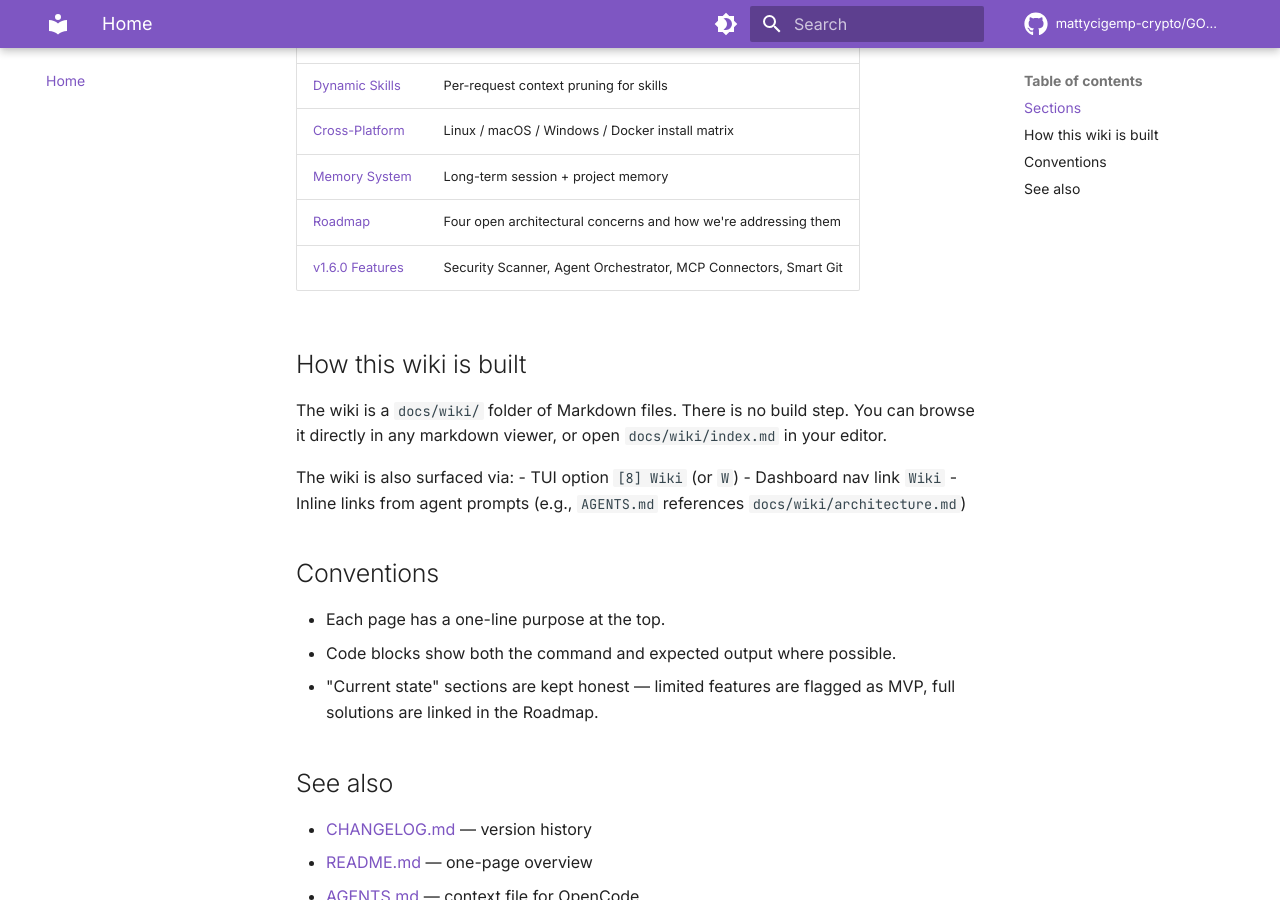
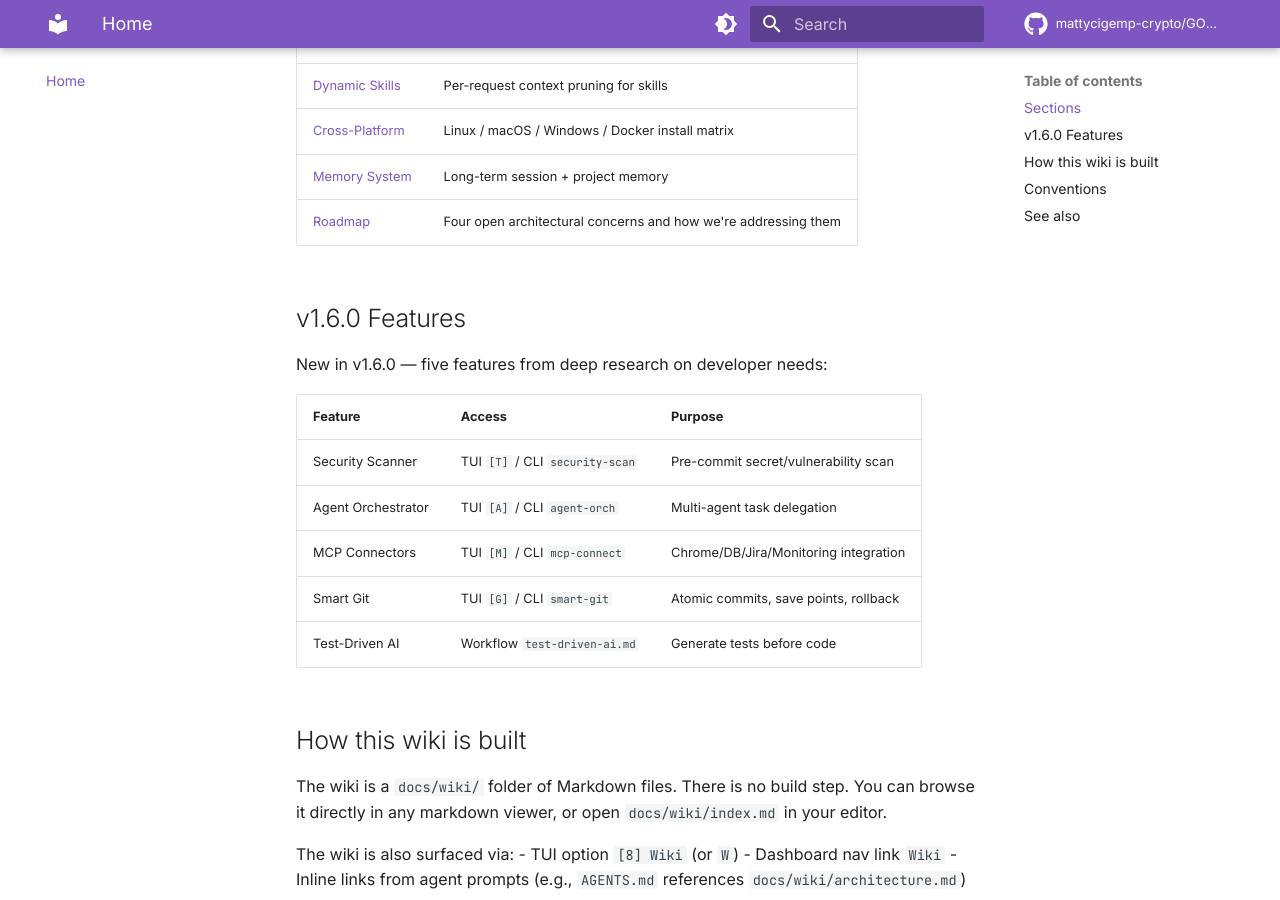
Before and after one commit to mattycigemp-crypto/GOD-OPENCODE, an MkDocs documentation site: the page built from docs/wiki/index.md, in a window 1280 px wide and 900 px high, scrolled down 556 px. Built offline with MkDocs 1.6.1 and Material for MkDocs 9.7.7, drawn with Linux system fonts in a browser that asks for light colours; comment, search, counter and statistics services are not loaded.

Commit message:
docs(1.6): fix wiki links, update categories, harmonize counts across all docs

```diff
--- a/docs/wiki/index.md
+++ b/docs/wiki/index.md
@@ -17,7 +17,18 @@ architectural concerns we're actively working on (see [Roadmap](roadmap.md)).
 | [Cross-Platform](cross-platform.md) | Linux / macOS / Windows / Docker install matrix |
 | [Memory System](memory.md) | Long-term session + project memory |
 | [Roadmap](roadmap.md) | Four open architectural concerns and how we're addressing them |
-| [v1.6.0 Features](#v160-features) | Security Scanner, Agent Orchestrator, MCP Connectors, Smart Git |
+
+## v1.6.0 Features
+
+New in v1.6.0 — five features from deep research on developer needs:
+
+| Feature | Access | Purpose |
+|---------|--------|--------|
+| Security Scanner | TUI `[T]` / CLI `security-scan` | Pre-commit secret/vulnerability scan |
+| Agent Orchestrator | TUI `[A]` / CLI `agent-orch` | Multi-agent task delegation |
+| MCP Connectors | TUI `[M]` / CLI `mcp-connect` | Chrome/DB/Jira/Monitoring integration |
+| Smart Git | TUI `[G]` / CLI `smart-git` | Atomic commits, save points, rollback |
+| Test-Driven AI | Workflow `test-driven-ai.md` | Generate tests before code |
 
 ## How this wiki is built
 
```
Also changed, not shown: CONTRIBUTING.md (+1 -1 lines), 1 other file.
